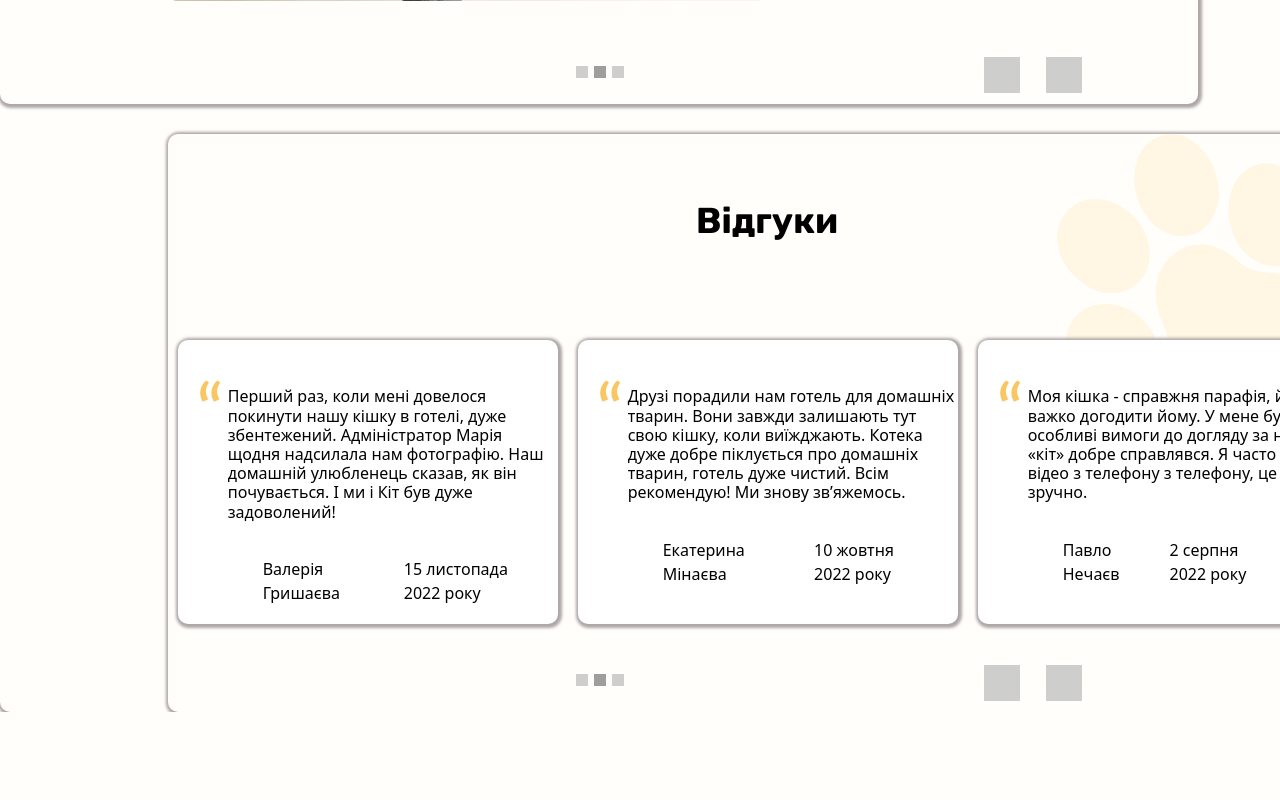
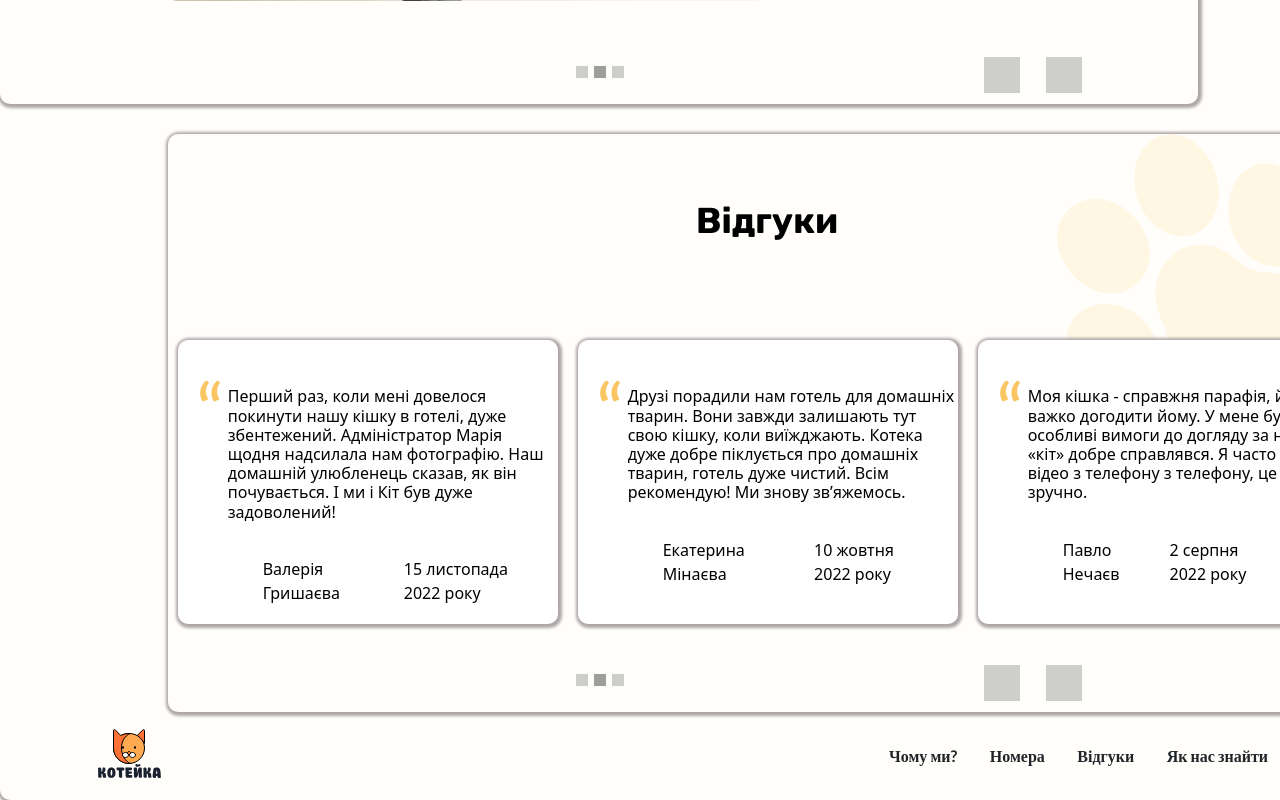
Before and after one commit to agronom99/a_hotel_for_cats-react, a React (Create React App) app: page / in a window 1280 px wide. Shown: the part 1900-2700 px from the top of the page. Before the commit the page ends 2612 px from the top, so only its background shows below. Built offline with nearby package versions, Linux system fonts and the light colour scheme; grey boxes are pictures that could not be loaded.

Commit message:
2023.07.10 22-43

```diff
--- a/package.json
+++ b/package.json
@@ -2,6 +2,7 @@
   "name": "a_hotel_for_cats-react",
   "version": "0.1.0",
   "private": true,
+  "homepage": "https://github.com/agronom99/a_hotel_for_cats-react",
   "dependencies": {
     "@testing-library/jest-dom": "^5.16.5",
     "@testing-library/react": "^13.4.0",
@@ -15,6 +16,8 @@
     "web-vitals": "^2.1.4"
   },
   "scripts": {
+    "predeploy": "npm run build",
+    "deploy": "gh-pages -d build",
     "start": "react-scripts start",
     "build": "react-scripts build",
     "test": "react-scripts test",
--- a/src/App.js
+++ b/src/App.js
@@ -16,6 +16,8 @@ function App() {
     <SectionConditions/>
     <UncontrolledExample/>
     <UncontrolledExampleReviews/>
+    <Header />
+
     </>
   );
 }
```
